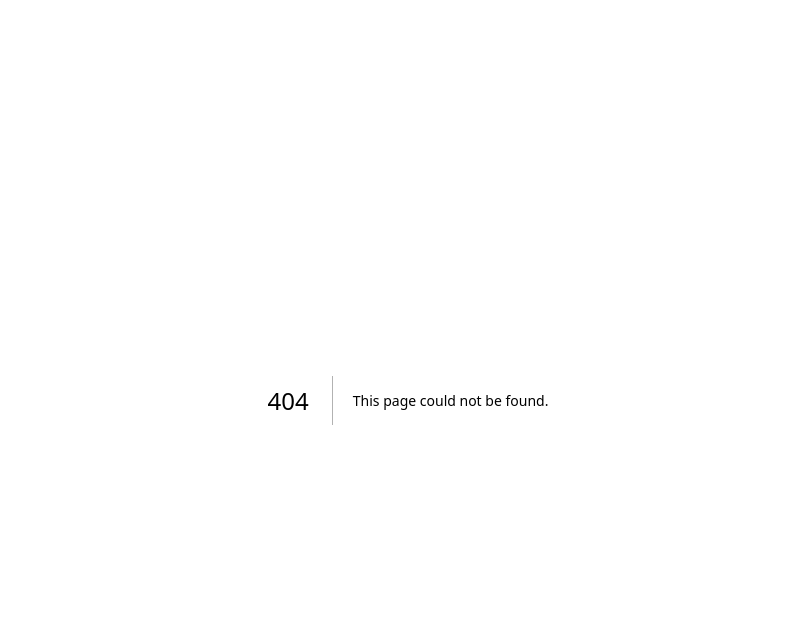
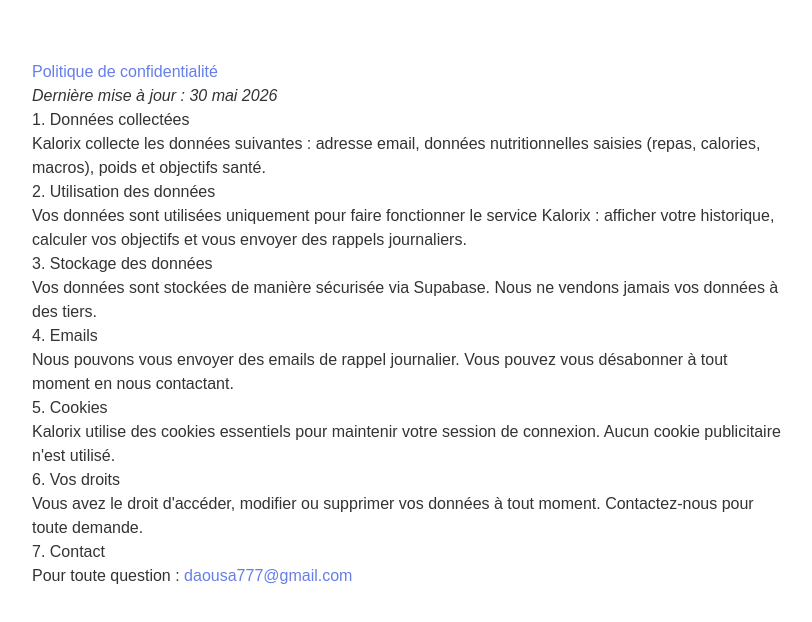
Before and after one commit to biz777/kalorix, a Next.js app: page /privacy in a window 1280 px wide. Before the commit this address had no page. Shown: the top 622 px of the page, without its empty margins (232-1044 px from the left). Built offline with nearby package versions, Linux system fonts and the light colour scheme.

Commit message:
Create page.tsx

```diff
--- /dev/null
+++ b/app/privacy/page.tsx
@@ -0,0 +1,29 @@
+export default function Privacy() {
+  return (
+    <main style={{ maxWidth: 800, margin: "0 auto", padding: "60px 24px", fontFamily: "sans-serif", color: "#333" }}>
+      <h1 style={{ color: "#667eea" }}>Politique de confidentialité</h1>
+      <p><em>Dernière mise à jour : 30 mai 2026</em></p>
+
+      <h2>1. Données collectées</h2>
+      <p>Kalorix collecte les données suivantes : adresse email, données nutritionnelles saisies (repas, calories, macros), poids et objectifs santé.</p>
+
+      <h2>2. Utilisation des données</h2>
+      <p>Vos données sont utilisées uniquement pour faire fonctionner le service Kalorix : afficher votre historique, calculer vos objectifs et vous envoyer des rappels journaliers.</p>
+
+      <h2>3. Stockage des données</h2>
+      <p>Vos données sont stockées de manière sécurisée via Supabase. Nous ne vendons jamais vos données à des tiers.</p>
+
+      <h2>4. Emails</h2>
+      <p>Nous pouvons vous envoyer des emails de rappel journalier. Vous pouvez vous désabonner à tout moment en nous contactant.</p>
+
+      <h2>5. Cookies</h2>
+      <p>Kalorix utilise des cookies essentiels pour maintenir votre session de connexion. Aucun cookie publicitaire n'est utilisé.</p>
+
+      <h2>6. Vos droits</h2>
+      <p>Vous avez le droit d'accéder, modifier ou supprimer vos données à tout moment. Contactez-nous pour toute demande.</p>
+
+      <h2>7. Contact</h2>
+      <p>Pour toute question : <a href="mailto:daousa777@gmail.com" style={{ color: "#667eea" }}>daousa777@gmail.com</a></p>
+    </main>
+  );
+}
```
